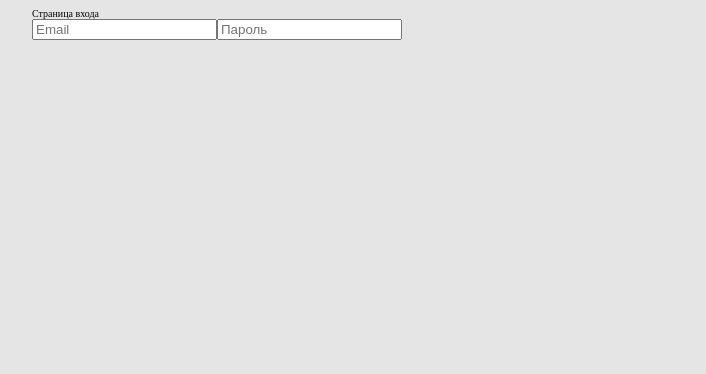
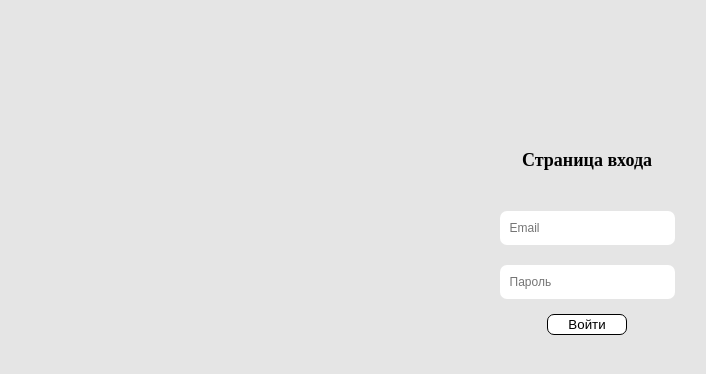
Before and after one commit to odinnadcatbl1/Personal-Area, a React (Create React App) app: page / in a window 1280 px wide. Shown: the top 374 px of the page, without its empty margins (53-759 px from the left). Built offline with nearby package versions, Linux system fonts and the light colour scheme.

Commit message:
form styles

```diff
--- a/src/components/LoginForm/LoginForm.tsx
+++ b/src/components/LoginForm/LoginForm.tsx
@@ -5,6 +5,8 @@ const LoginForm: React.FC = () => {
         <div className="login__form-wrapper">
             <form className="login__form">
                 <div className="login__form-title">Страница входа</div>
+
+                <div className="login__form-inputs">
                     <input
                         className="login__form-input"
                         type="email"
@@ -15,6 +17,9 @@ const LoginForm: React.FC = () => {
                         type="password"
                         placeholder="Пароль"
                     />
+                </div>
+
+                <button className="login__form-button">Войти</button>
             </form>
         </div>
     );
--- a/src/components/LoginForm/login-form.css
+++ b/src/components/LoginForm/login-form.css
@@ -0,0 +1,49 @@
+.login__form-wrapper {
+    margin-top: 15rem;
+    display: flex;
+    justify-content: center;
+    align-items: center;
+}
+
+.login__form {
+    display: flex;
+    flex-direction: column;
+    align-items: center;
+}
+
+.login__form-title {
+    font-size: 1.8rem;
+    font-weight: 700;
+}
+
+.login__form-inputs {
+    display: flex;
+    flex-direction: column;
+}
+
+.login__form-input {
+    margin-top: 2rem;
+    padding: 1rem;
+    font-size: 1.2rem;
+    color: black;
+    border: none;
+    border-radius: 7px;
+}
+
+.login__form-input:first-child {
+    margin-top: 4rem;
+}
+
+.login__form-button {
+    margin-top: 1.5rem;
+    padding: 0.2rem 2rem;
+    background-color: white;
+    border: 1px solid black;
+    border-radius: 7px;
+    cursor: pointer;
+    transition: opacity 0.2s ease;
+}
+
+.login__form-button:hover {
+    opacity: 0.5;
+}
```
Lines whose indentation alone changed are shown as unchanged.
